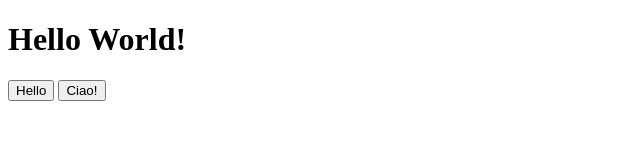
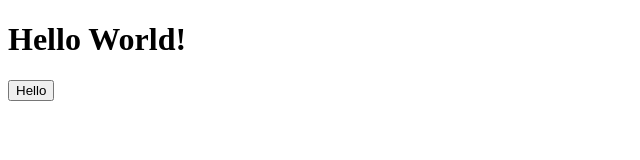
Before and after one commit to szaszdavidsandor/Dominik_first, a plain HTML site: page index.html in a window 1280 px wide. Shown: the whole page, without its empty margins (0-640 px from the left). Drawn offline with Linux system fonts and the light colour scheme.

Commit message:
Revert "Merge branch 'test_2'"
This reverts commit b35ebe1ea9cd5608e059e95a3e61f381bdd811d7, reversing
changes made to 8d9486fe26905b54de9d16817aa23294fbf5687b.

```diff
--- a/index.html
+++ b/index.html
@@ -9,6 +9,5 @@
     <h1>Hello World!</h1>
 
     <button>Hello</button>
-    <button>Ciao!</button>
 </body>
 </html>
```
